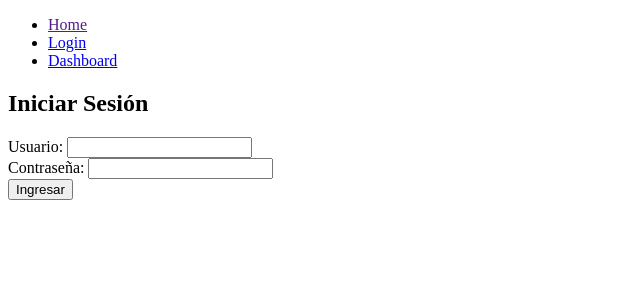
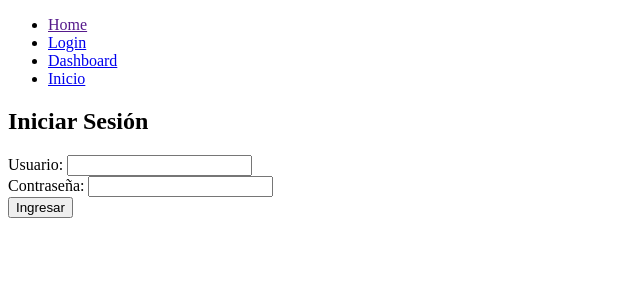
Before and after one commit to JesusHaans/IS_2025-2, a Django app: page /usuarios/login/ in a window 1280 px wide. Shown: the top 300 px of the page, without its empty margins (0-640 px from the left). Run offline with Django 5.2, Linux system fonts and the light colour scheme.

Commit message:
<FEAT>:adding inicio

```diff
--- a/mi_proyecto/usuarios/templates/usuarios/navbar.html
+++ b/mi_proyecto/usuarios/templates/usuarios/navbar.html
@@ -2,4 +2,5 @@
     <li><a href="">Home</a></li>
     <li><a href="{% url 'login' %}">Login</a></li>
     <li><a href="{% url 'dashboard' %}">Dashboard</a></li>
+    <li><a href="{% url 'inicio' %}">Inicio</a></li>
 </ul>
--- a/mi_proyecto/usuarios/urls.py
+++ b/mi_proyecto/usuarios/urls.py
@@ -1,8 +1,9 @@
 from django.urls import path
-from .views import login_view, logout_view, dashboard
+from .views import login_view, logout_view, dashboard, inicio_view
 
 urlpatterns = [
     path('login/', login_view, name='login'),
     path('logout/', logout_view, name='logout'),
     path('dashboard/', dashboard, name='dashboard'),
+    path('inicio/', inicio_view, name ='inicio'),
 ]
--- a/mi_proyecto/usuarios/views.py
+++ b/mi_proyecto/usuarios/views.py
@@ -23,3 +23,6 @@ def logout_view(request):
 @login_required
 def dashboard(request):
     return render(request, 'usuarios/dashboard.html')
+
+def inicio_view(request):
+    return render(request, 'usuarios/inicio.html')
```
Also changed, not shown: mi_proyecto/usuarios/templates/usuarios/inicio.html (added, +10 -0 lines).
